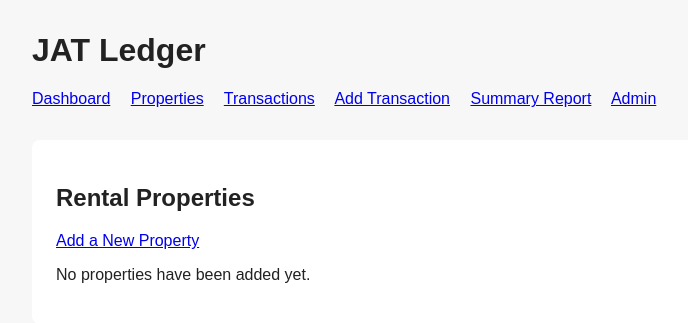
After one commit to jnotter01/JAT-Ledger, a Django app: page /properties/ in a window 1280 px wide. The commit adds this page. Shown: the top 323 px of the page, without its empty margins (0-688 px from the left). Run offline with Django 5.2, Linux system fonts and the light colour scheme; the visitor is signed in with stand-in values (Sample User, id 1); data that the repository does not hold is empty.

Commit message:
Add user-facing property management

```diff
--- a/ledger/templates/ledger/base.html
+++ b/ledger/templates/ledger/base.html
@@ -73,10 +73,11 @@
         <h1>JAT Ledger</h1>
         <nav>
 			<a href="{% url 'dashboard' %}">Dashboard</a>
-			<a href="{% url 'transaction_list' %}">Transactions</a>
-			<a href="{% url 'transaction_create' %}">Add Transaction</a>
-			<a href="{% url 'report_summary' %}">Summary Report</a>
-			<a href="/admin/">Admin</a>
+            <a href="{% url 'property_list' %}">Properties</a>
+            <a href="{% url 'transaction_list' %}">Transactions</a>
+            <a href="{% url 'transaction_create' %}">Add Transaction</a>
+            <a href="{% url 'report_summary' %}">Summary Report</a>
+            <a href="/admin/">Admin</a>
 		</nav>
     </header>
 
--- /dev/null
+++ b/ledger/templates/ledger/property_list.html
@@ -0,0 +1,38 @@
+{% extends "ledger/base.html" %}
+
+{% block content %}
+<h2>Rental Properties</h2>
+
+<p>
+    <a href="{% url 'property_create' %}">Add a New Property</a>
+</p>
+
+{% if properties %}
+<table>
+    <thead>
+        <tr>
+            <th>Name</th>
+            <th>Address</th>
+            <th>City</th>
+            <th>State</th>
+            <th>ZIP Code</th>
+            <th>Active</th>
+        </tr>
+    </thead>
+    <tbody>
+        {% for property in properties %}
+        <tr>
+            <td>{{ property.name }}</td>
+            <td>{{ property.address }}</td>
+            <td>{{ property.city }}</td>
+            <td>{{ property.state }}</td>
+            <td>{{ property.zip_code }}</td>
+            <td>{{ property.active }}</td>
+        </tr>
+        {% endfor %}
+    </tbody>
+</table>
+{% else %}
+<p>No properties have been added yet.</p>
+{% endif %}
+{% endblock %}
--- a/ledger/urls.py
+++ b/ledger/urls.py
@@ -4,6 +4,10 @@ from . import views
 
 urlpatterns = [
     path("", views.dashboard, name="dashboard"),
+
+    path("properties/", views.property_list, name="property_list"),
+    path("properties/create/", views.property_create, name="property_create"),
+
     path("transactions/", views.transaction_list, name="transaction_list"),
     path("transactions/create/", views.transaction_create, name="transaction_create"),
     path("reports/summary/", views.report_summary, name="report_summary"),
--- a/ledger/views.py
+++ b/ledger/views.py
@@ -3,8 +3,8 @@ from .services import calculate_summary
 from django.contrib.auth.decorators import login_required
 from django.shortcuts import redirect, render
 
-from .forms import TransactionForm
-from .models import Transaction
+from .forms import PropertyForm, TransactionForm
+from .models import Property, Transaction
 
 @login_required
 def dashboard(request):
@@ -14,6 +14,32 @@ def dashboard(request):
     return render(request, "ledger/dashboard.html", {
         "transaction_count": transaction_count,
         "recent_transactions": recent_transactions,
+    })
+
+@login_required
+def property_list(request):
+    properties = Property.objects.filter(user=request.user).order_by("name")
+
+    return render(request, "ledger/property_list.html", {
+        "properties": properties,
+    })
+
+
+@login_required
+def property_create(request):
+    if request.method == "POST":
+        form = PropertyForm(request.POST)
+
+        if form.is_valid():
+            property_record = form.save(commit=False)
+            property_record.user = request.user
+            property_record.save()
+            return redirect("property_list")
+    else:
+        form = PropertyForm()
+
+    return render(request, "ledger/property_form.html", {
+        "form": form,
     })
 
 @login_required
```
Also changed, not shown: ledger/forms.py (+14 -1 lines), ledger/templates/ledger/property_form.html (added, +17 -0 lines).
